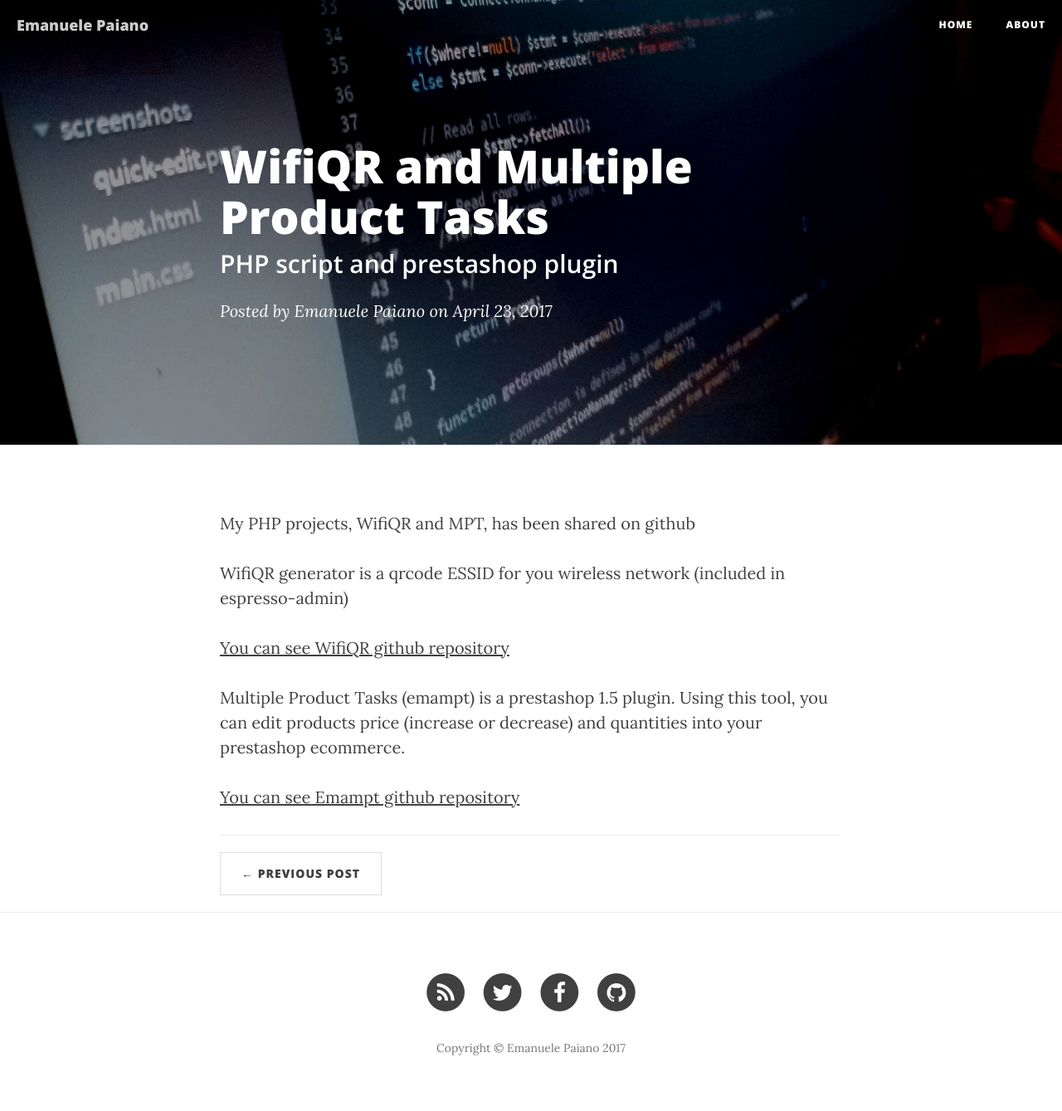
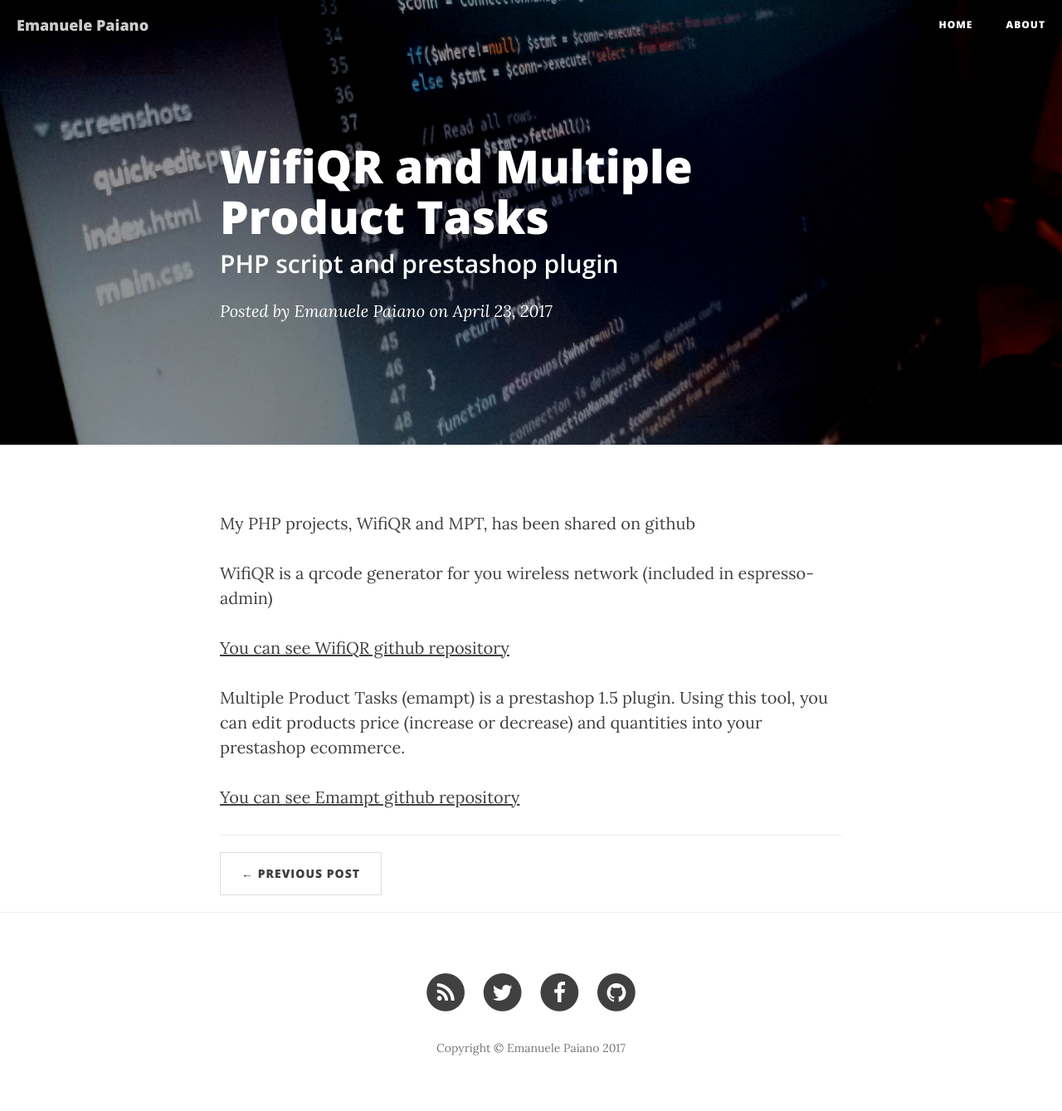
Before and after one commit to emanuelepaiano/emanuelepaiano.github.io, a Jekyll site: the page built from _posts/2017-04-24-Set useful script.markdown, in a window 1280 px wide. Shown: the whole page at 83% size. Built offline with Jekyll 4.4.1, drawn with Linux system fonts in a browser that asks for light colours; nearby versions of some CDN libraries.

Commit message:
Update 2017-04-24-Set useful script.markdown

```diff
--- a/_posts/2017-04-24-Set useful script.markdown
+++ b/_posts/2017-04-24-Set useful script.markdown
@@ -9,7 +9,7 @@
 
 <p>My PHP projects, WifiQR and MPT, has been shared on github</p>
 
-<p>WifiQR generator is a qrcode ESSID for you wireless network (included in espresso-admin)</p>
+<p>WifiQR is a qrcode generator for you wireless network (included in espresso-admin)</p>
 
 <p><a href="https://github.com/emanuelepaiano/wifiqr">You can see WifiQR github repository</a></p>
 
```
